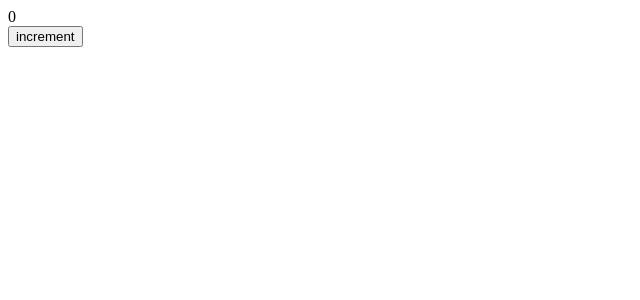
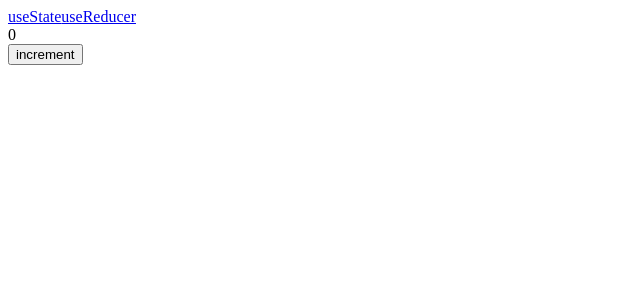
Before and after one commit to waleking/react_hooks, a React (Create React App) app: page / in a window 1280 px wide. Shown: the top 300 px of the page, without its empty margins (0-640 px from the left). Built offline with nearby package versions, Linux system fonts and the light colour scheme.

Commit message:
add hyperlinks

```diff
--- a/src/App.js
+++ b/src/App.js
@@ -1,10 +1,28 @@
 import StateTutorial from "./componets/StateTutorial";
 import ReducerTutorial from "./componets/ReducerTutorial";
-import { BrowserRouter, Switch, Route } from "react-router-dom";
+import { BrowserRouter, Switch, Route, Link } from "react-router-dom";
 
 function App() {
+  const links = [
+    {
+      text: "useState",
+      hyperlink: "/useState",
+    },
+    {
+      text: "useReducer",
+      hyperlink: "/useReducer",
+    },
+  ];
+  const Links = () =>
+    links.map((link) => <Link to={link.hyperlink}>{link.text}</Link>);
+
   return (
     <BrowserRouter>
+      {/* The comment part is similar as Links*/}
+      {/* {links.map((link) => ( */}
+      {/*   <Link to={link.hyperlink}>{link.text}</Link> */}
+      {/* ))} */}
+      <Links />
       <Switch>
         <Route exact path={["/", "/useState"]}>
           <StateTutorial />
```
